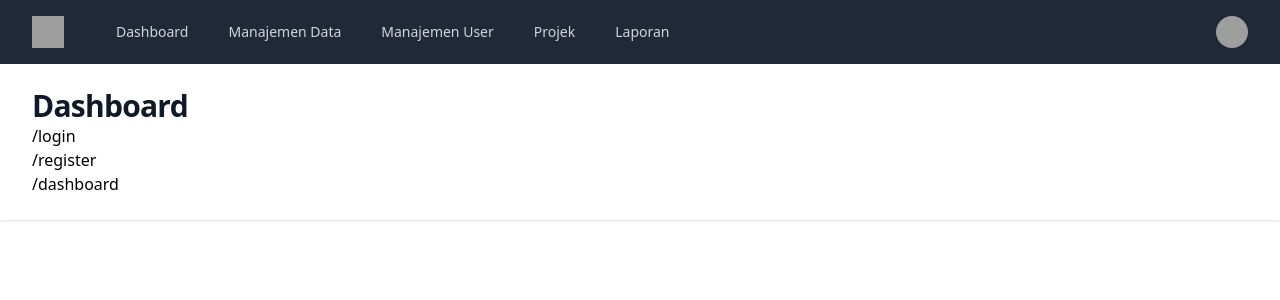
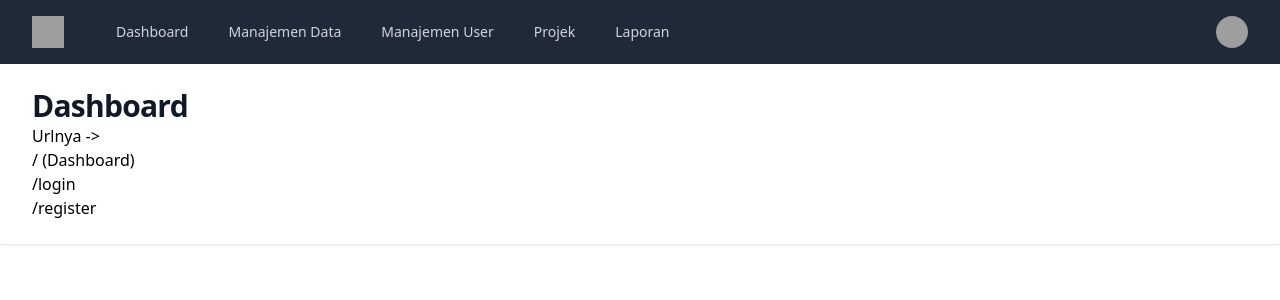
Before and after one commit to daviddvsjrgg/myle-project, a React (Create React App) app: page / in a window 1280 px wide. Shown: the top 300 px of the page. Built offline with nearby package versions, Linux system fonts and the light colour scheme; grey boxes are pictures that could not be loaded.

Commit message:
change name folder /pages/halaman into /pages/authPages

```diff
--- a/src/App.js
+++ b/src/App.js
@@ -6,7 +6,7 @@ import {
 
 import Login from './pages/Login';
 import Register from "./pages/Register";
-import Dashboard from "./pages/halaman/dashboard";
+import Dashboard from "./pages/authPages/dashboard";
 
 function App() {
   return (
--- a/src/pages/Login.jsx
+++ b/src/pages/Login.jsx
@@ -1,4 +1,5 @@
 import React from 'react'
+import Url from '../url/Url'
 
 const Login = () => {
   return (
@@ -71,18 +72,7 @@ const Login = () => {
           Register
         </a>
       </p>
-        <h1>url-nya -{'>'}</h1>
-        <ul>
-            <li>
-                <a href='/login'>/login</a>
-            </li>
-            <li>
-                <a href='/register'>/register</a>
-            </li>
-            <li>
-                <a href='/'>/dashboard</a>
-            </li>
-        </ul>
+       <Url />
     </div>
   </div>
   )
--- a/src/pages/Register.jsx
+++ b/src/pages/Register.jsx
@@ -1,4 +1,5 @@
 import React from 'react'
+import Url from '../url/Url'
 
 const Register = () => {
   return (
@@ -101,6 +102,7 @@ const Register = () => {
           Login
         </a>
       </p>
+    <Url />
     </div>
   </div>
   )
--- a/src/pages/halaman/dashboard.jsx
+++ b/src/pages/authPages/dashboard.jsx
@@ -2,6 +2,7 @@ import { Fragment } from 'react'
 import { Disclosure, Menu, Transition } from '@headlessui/react'
 import { Bars3Icon, XMarkIcon } from '@heroicons/react/24/outline'
 import classNames from 'classnames';
+import Url from '../../url/Url';
 
 const user = {
   name: 'David Dwiyanto',
@@ -179,17 +180,7 @@ const dashboard = () => {
     <header className="bg-white shadow">
       <div className="mx-auto max-w-7xl px-4 py-6 sm:px-6 lg:px-8">
         <h1 className="text-3xl font-bold tracking-tight text-gray-900">Dashboard</h1>
-        <ul>
-            <li>
-                <a href='/login'>/login</a>
-            </li>
-            <li>
-                <a href='/register'>/register</a>
-            </li>
-            <li>
-                <a href='/'>/dashboard</a>
-            </li>
-        </ul>
+        <Url />
       </div>
     </header>
     <main>
--- /dev/null
+++ b/src/url/Url.jsx
@@ -0,0 +1,22 @@
+import React from 'react'
+
+const Url = () => {
+  return (
+    <div>
+        <h3>{'Urlnya ->'}</h3>
+        <ul>
+            <li>
+                <a href='/'>/ {'(Dashboard)'}</a>
+            </li>
+            <li>
+                <a href='/login'>/login</a>
+            </li>
+            <li>
+                <a href='/register'>/register</a>
+            </li>
+        </ul>
+    </div>
+  )
+}
+
+export default Url
```
